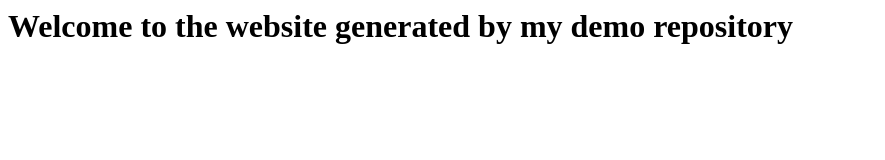
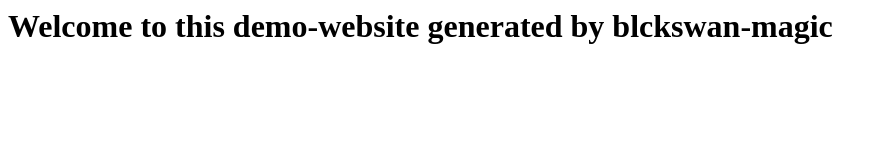
Before and after one commit to bsunobs-github-io/demo-repository, a website: page index.html in a window 1280 px wide. Shown: the whole page, without its empty margins (0-885 px from the left). Drawn offline with Linux system fonts and the light colour scheme.

Commit message:
Update index.html

```diff
--- a/index.html
+++ b/index.html
@@ -1 +1 @@
-<h1>Welcome to the website generated by my demo repository</h1>
+<h1>Welcome to this demo-website generated by blckswan-magic</h1>
```
